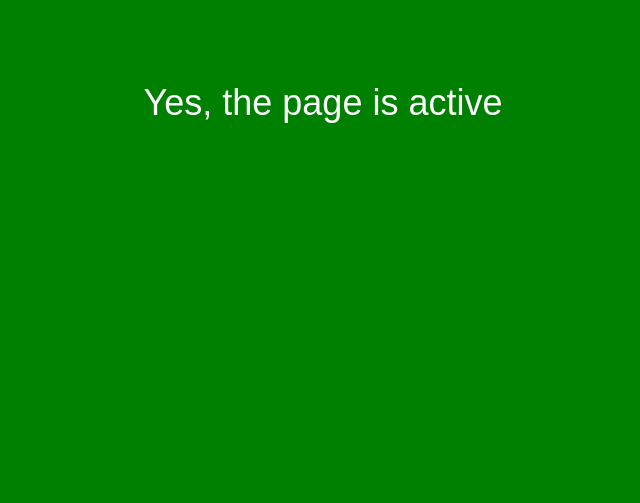
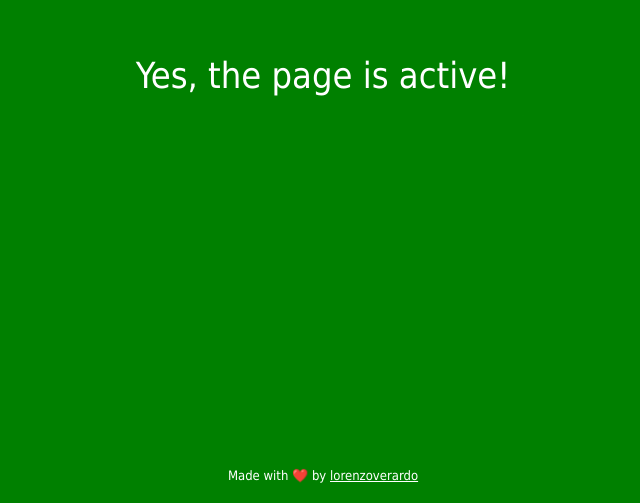
Before and after one commit to lorenzoverardo/is-page-active, a plain HTML site: page index.html in a window 1280 px wide. Shown: the part 297-800 px from the top of the page, without its empty margins (317-957 px from the left). Drawn offline with nearby package versions, Linux system fonts and the light colour scheme.

Commit message:
Improve styling

```diff
--- a/index.html
+++ b/index.html
@@ -7,7 +7,18 @@
 		<link rel="stylesheet" href="style.css" />
 	</head>
 	<body>
-		<div class="status" id="status"></div>
+		<div class="content">
+			<div class="status" id="status"></div>
+		</div>
+		<div class="footer">
+			Made with ❤️ by
+			<a
+				href="https://github.com/lorenzoverardo"
+				style="color: inherit"
+				target="_blank"
+				>lorenzoverardo</a
+			>
+		</div>
 		<script
 			src="https://code.jquery.com/jquery-3.7.1.min.js"
 			integrity="sha256-/JqT3SQfawRcv/BIHPThkBvs0OEvtFFmqPF/lYI/Cxo="
--- a/script.js
+++ b/script.js
@@ -3,10 +3,12 @@ $(function () {
 	$(window).focus(function () {
 		window.isActive = true;
 		updatePageStatus();
+		updatePageTitle();
 	});
 	$(window).blur(function () {
 		window.isActive = false;
 		updatePageStatus();
+		updatePageTitle();
 	});
 	updatePageStatus();
 });
@@ -15,15 +17,20 @@ function updatePageStatus() {
 	var statusElement = $("#status");
 	if (!window.isActive) {
 		statusElement
-			.text("No, the page is not active")
+			.text("No, the page is not active!")
 			.addClass("inactive")
 			.removeClass("active");
 		$("body").css("background-color", "red");
 	} else {
 		statusElement
-			.text("Yes, the page is active")
+			.text("Yes, the page is active!")
 			.addClass("active")
 			.removeClass("inactive");
 		$("body").css("background-color", "green");
 	}
 }
+
+function updatePageTitle() {
+	var newTitle = window.isActive ? "Active 🙂" : "Inactive 🙁";
+	$("title").text(newTitle);
+}
--- a/style.css
+++ b/style.css
@@ -1,12 +1,19 @@
 body {
-    font-family: Arial, sans-serif;
+    font-family: Tahoma, sans-serif;
     text-align: center;
     margin: 0;
     padding: 0;
     display: flex;
+    flex-direction: column;
+    justify-content: space-between;
+    min-height: 100vh;
+}
+
+.content {
+    flex-grow: 1;
+    display: flex;
     justify-content: center;
     align-items: center;
-    height: 100vh;
 }
 
 .status {
@@ -23,3 +30,10 @@ body {
 .inactive {
     background-color: red;
 }
+
+.footer {
+    color: white;
+    padding: 20px;
+    text-align: center;
+    font-size: 13px;
+}
```
